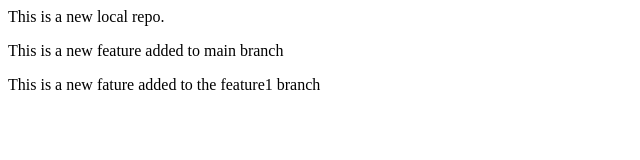
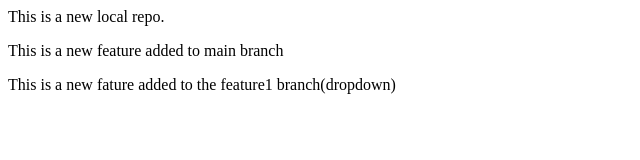
Before and after one commit to Sid-Githubbb/localrepo, a plain HTML site: page index.html in a window 1280 px wide. Shown: the full height of the page, 0-640 px from the left. Drawn offline with Linux system fonts and the light colour scheme.

```diff
--- a/index.html
+++ b/index.html
@@ -1,3 +1,3 @@
 <p>This is a new local repo.</p>
 <p>This is a new feature added to main branch</p>
-<p>This is a new fature added to the feature1 branch</p>
+<p>This is a new fature added to the feature1 branch(dropdown)</p>
```
